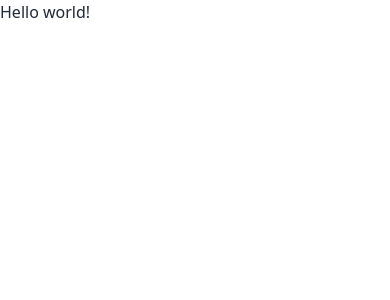
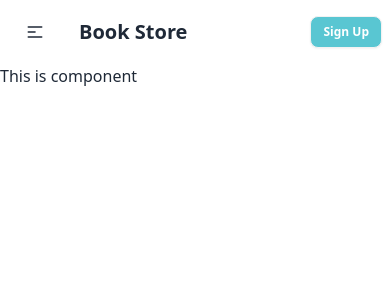
Before and after one commit to joysaha023/book-vibe-react-projects, a React (Vite) app: page / in a window 390 px wide. Shown: the top 300 px of the page. Built offline with nearby package versions, Linux system fonts and the light colour scheme.

Commit message:
book store projects navbar complete with full responsive and fixes routes

```diff
--- /dev/null
+++ b/src/Layout/Root.jsx
@@ -0,0 +1,13 @@
+import React from 'react';
+import NavBar from '../Pages/Navbar/NavBar';
+
+const Root = () => {
+    return (
+        <div>
+            <NavBar></NavBar>
+            <h2>This is component</h2>
+        </div>
+    );
+};
+
+export default Root;
--- /dev/null
+++ b/src/Pages/ErrorPage/ErrorPage.jsx
@@ -0,0 +1,11 @@
+import React from 'react';
+
+const ErrorPage = () => {
+    return (
+        <div>
+            <h2 className='text-7xl text-red-500 font-bold text-center my-20'>No Page Found...</h2>
+        </div>
+    );
+};
+
+export default ErrorPage;
--- /dev/null
+++ b/src/Pages/Navbar/NavBar.jsx
@@ -0,0 +1,56 @@
+import React from "react";
+import { Link, NavLink } from "react-router-dom";
+
+const NavBar = () => {
+    const links = <>
+        <li><NavLink to={"/"} className="bg-white text-[#23BE0A] border font-semibold border-[#23BE0A]">Home</NavLink></li>
+        <li><NavLink to={"/listedBooks"} className="bg-white text-[#23BE0A] border font-semibold border-[#23BE0A]">Listed Books</NavLink></li>
+        <li><NavLink to={"/pageRead"}>Pages to Read</NavLink></li>
+        <li><NavLink to={"/authorSec"}>Authors</NavLink></li>
+        <li><NavLink to={"/blog"}>Blog</NavLink></li>
+    </>
+
+  return (
+    <div className="navbar max-w-7xl mx-auto  bg-base-100">
+      <div className="navbar-start">
+        <div className="dropdown">
+          <div tabIndex={0} role="button" className="btn btn-ghost lg:hidden">
+            <svg
+              xmlns="http://www.w3.org/2000/svg"
+              className="h-5 w-5"
+              fill="none"
+              viewBox="0 0 24 24"
+              stroke="currentColor"
+            >
+              <path
+                strokeLinecap="round"
+                strokeLinejoin="round"
+                strokeWidth="2"
+                d="M4 6h16M4 12h8m-8 6h16"
+              />
+            </svg>
+          </div>
+          <ul
+            tabIndex={0}
+            className="menu menu-sm dropdown-content mt-3 z-[1] gap-1 p-2 shadow bg-base-100 rounded-box w-52"
+          >
+            {links}
+            <li><a >Sign in</a></li>
+          </ul>
+        </div>
+        <Link className="btn btn-ghost hover:bg-white font-bold text-xl md:text-3xl">Book Store</Link>
+      </div>
+      <div className="navbar-center hidden lg:flex">
+        <ul className="menu menu-horizontal gap-2 px-1">
+            {links}
+        </ul>
+      </div>
+      <div className="navbar-end gap-2">
+        <a className="btn btn-md bg-[#23BE0A] hover:text-black hidden md:flex text-white">Sign In</a>
+        <a className="btn btn-sm md:btn-md bg-[#59C6D2] text-xs lg:text-base hover:text-black text-white">Sign Up</a>
+      </div>
+    </div>
+  );
+};
+
+export default NavBar;
--- a/src/Routes/Routes.jsx
+++ b/src/Routes/Routes.jsx
@@ -1,10 +1,13 @@
 import { createBrowserRouter } from "react-router-dom";
+import Root from "../Layout/Root";
+import ErrorPage from "../Pages/ErrorPage/ErrorPage";
 
 
 const router = createBrowserRouter([
     {
       path: "/",
-      element: <div>Hello world!</div>,
+      element: <Root></Root>,
+      errorElement: <ErrorPage></ErrorPage>
     },
   ]);
 
```
